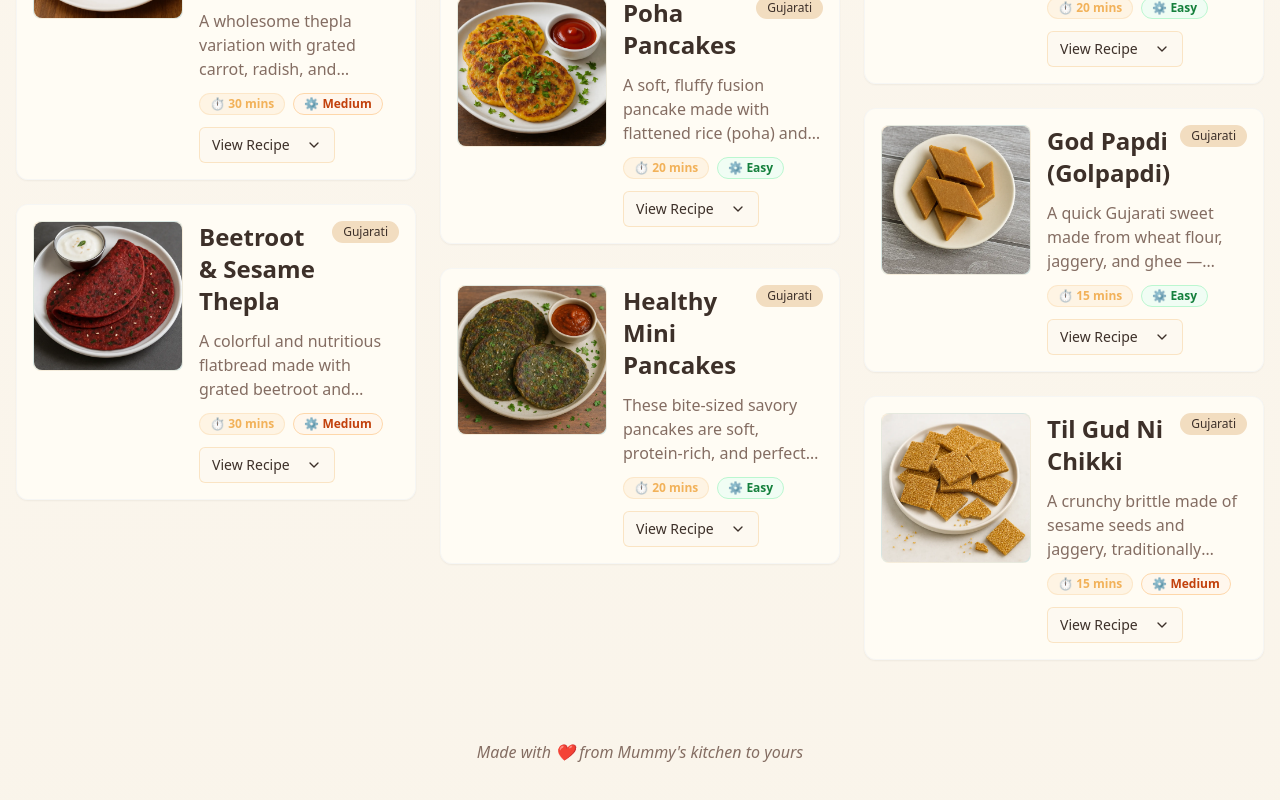
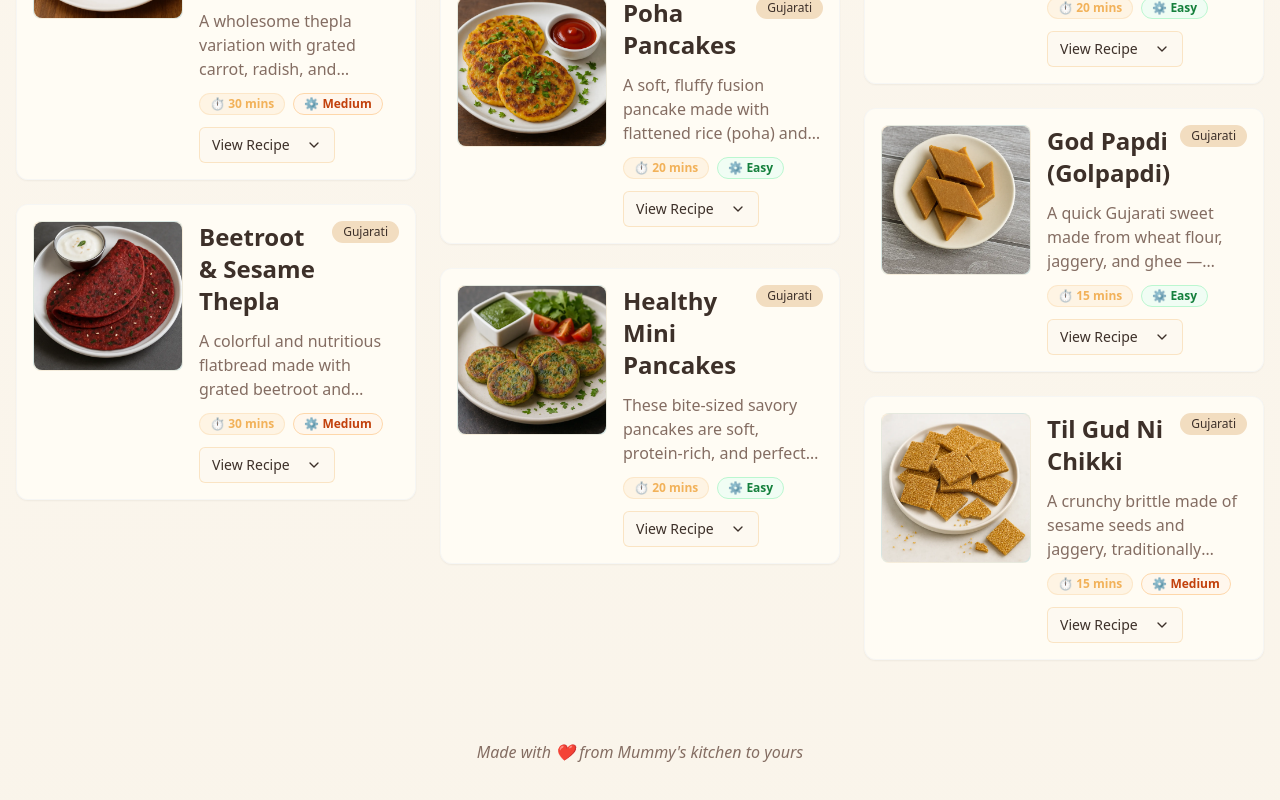
Before and after one commit to Maverickmind2025/gujarati-snack-chutney, a React (Vite) app: page /recipes in a window 1280 px wide. Shown: the part 2693-3493 px from the top of the page. Built offline with nearby package versions, Linux system fonts and the light colour scheme.

Commit message:
Update Healthy Mini Pancakes image
Replaced the current image for Healthy Mini Pancakes with the provided image.

```diff
--- a/src/pages/Recipes.tsx
+++ b/src/pages/Recipes.tsx
@@ -515,7 +515,7 @@ const recipes = [
     description: "These bite-sized savory pancakes are soft, protein-rich, and perfect for kids or light eaters. Made with a mix of dal and veggies, they're as nutritious as they are delicious.",
     time: "20 mins",
     difficulty: "Easy" as const,
-    image: "/lovable-uploads/7bb7ca2a-744a-4271-b0f7-8a5444f3b145.png",
+    image: "/lovable-uploads/03b195eb-9f84-4e82-9417-4b992d1957e7.png",
     ingredients: [
       "1/2 cup yellow moong dal (soaked 2–3 hours)",
       "1/4 cup curd (optional)",
```
Also changed, not shown: public/lovable-uploads/03b195eb-9f84-4e82-9417-4b992d1957e7.png (added).
